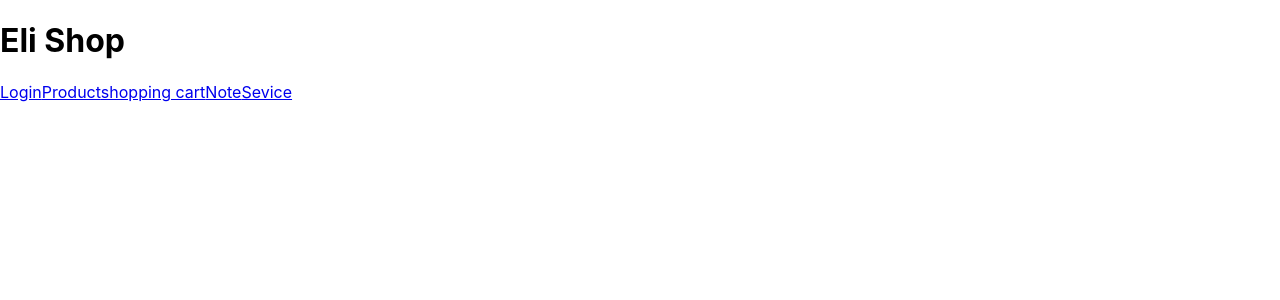
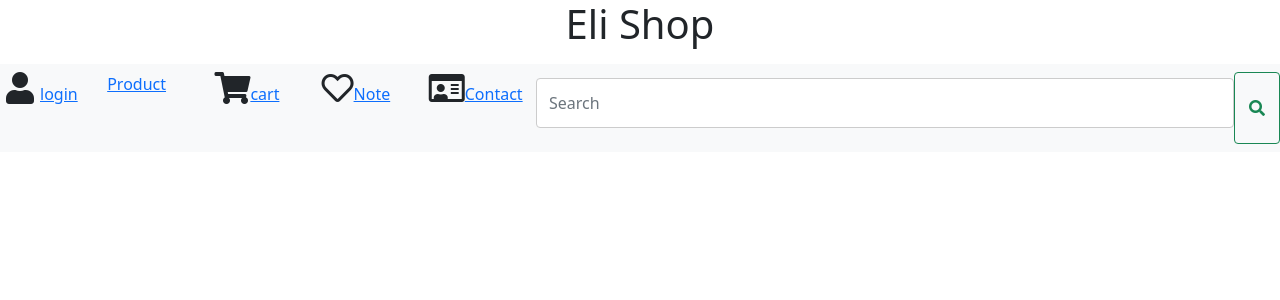
Before and after one commit to ElaheSmailpour/onlineshopping-frontend, a React (Create React App) app: page / in a window 1280 px wide. Shown: the top 300 px of the page. Built offline with nearby package versions, Linux system fonts and the light colour scheme.

Commit message:
contactform

```diff
--- a/package.json
+++ b/package.json
@@ -11,8 +11,10 @@
     "@testing-library/react": "^11.2.6",
     "@testing-library/user-event": "^12.8.3",
     "axios": "^0.21.1",
+    "bootstrap": "^5.0.0",
     "font-awesome": "^4.7.0",
     "react": "^17.0.2",
+    "react-bootstrap": "^1.5.2",
     "react-dom": "^17.0.2",
     "react-router-dom": "^5.2.0",
     "react-scripts": "4.0.3",
@@ -41,5 +43,8 @@
       "last 1 firefox version",
       "last 1 safari version"
     ]
+  },
+  "devDependencies": {
+    "@fortawesome/fontawesome-free": "^5.15.3"
   }
 }
--- a/src/App.js
+++ b/src/App.js
@@ -9,8 +9,10 @@ import Home from "./Pages/Home"
 import NotFound from "./Pages/NotFound"
 import Shoppingcart from "./Pages/Shoppingcart"
 import Note from "./Pages/Note"
-import Service from "./Pages/Service"
+import Contact from "./Pages/Contact"
+
 import ProductList from "./Pages/ProductList"
+import Signup from "./Pages/Signup"
 function App() {
 
   return (
@@ -26,7 +28,8 @@ function App() {
             <Route path="/shoppingcart"><Shoppingcart /></Route>
             <Route path='/product'><ProductList /></Route>
             <Route path='/note'><Note/></Route>
-            <Route path='/service'><Service/></Route>
+            <Route path="/signup"><Signup/></Route>
+            <Route path='/Contact'><Contact/></Route>
             <Route path='*'> <NotFound /> </Route>
           </Switch>
         </main>
--- /dev/null
+++ b/src/Pages/Contact.js
@@ -0,0 +1,21 @@
+import "./styles/contact.css"
+const Contact = () => {
+    return (
+        <div className="Contact">
+            <h1>Contact Form</h1>
+            <div className="container">
+                <form className="contact-form" action="#">
+                    <label> First Name:</label>
+                    <input type="text" id="fname" name="firstname" placeholder="Your name.." />
+                    <label> Last Name:</label>
+                    <input type="text" id="lname" name="lastname" placeholder="Your lastname.." />
+                    <label for="subject">Subject:</label>
+                    <textarea id="subject" name="subject" placeholder="Write something.." rows="4" cols="150"/>
+                    <input type="submit" value="Submit" />
+                </form>
+            </div>
+        </div>
+    )
+}
+
+export default Contact
--- a/src/Pages/Home.js
+++ b/src/Pages/Home.js
@@ -1,14 +1,50 @@
-import 'font-awesome/css/font-awesome.min.css';
+import 'bootstrap/dist/css/bootstrap.min.css';
+//import 'font-awesome/css/font-awesome.min.css'
+import '@fortawesome/fontawesome-free/css/all.min.css';
 import { Link } from "react-router-dom"
+import "./styles/home.css"
 const Home = () => {
     return (
         <div className="Home">
             <h1>Eli Shop</h1>
-            <Link to="/login">Login</Link>
-            <Link to="/product">Product</Link>
-            <Link to="/shoppingcart">shopping cart</Link>
-            <Link to="/note">Note</Link>
-            <Link to="/service">Sevice</Link>
+            <div className="navbar">
+                <nav className="navbar navbar-expand-lg navbar-light  bg-light">
+
+                    <div className="collapse navbar-collapse" id="navbarNavDropdown">
+                        <ul className="navbar-nav">
+                            <li className="nav-item active">
+
+  <i className="fa fa-fw fa-user fa-2x"></i>
+                                <Link to="/login">login</Link>
+                            </li>
+                            <li className="nav-item active">
+                                <Link to="/product">Product</Link>
+                            </li>
+                            <li className="nav-item active">
+                            <i className="fas fa-shopping-cart fa-2x"></i>
+                                <Link to="/shoppingcart">cart</Link>
+
+                            </li>
+                            <li className="nav-item active">
+                            <i className="far fa-heart fa-2x"></i>
+                                <Link to="/note">Note</Link>
+                            </li>
+                            <li className="nav-item active">
+                            <i className="far fa-id-card fa-2x"></i>
+                                <Link to="/Contact">Contact</Link>
+                            </li>
+
+                            <input className="form-control" type="text" placeholder="Search" />
+
+                            <button className="btn btn-outline-success my-2 my-sm-0">  <i className="fa fa-fw fa-search fa-5"></i> </button>
+
+                        </ul>
+
+                    </div>
+                </nav>
+            </div>
+
+
 
         </div>
     )
--- a/src/Pages/Login.js
+++ b/src/Pages/Login.js
@@ -1,8 +1,15 @@
-
+import {Link} from "react-router-dom"
 const Login = () => {
     return (
         <div className="Login">
             <h1>Login....</h1>
+            <label>Email:</label>
+            <input type="text" />
+            <label>Password:</label>
+            <input type="text" />
+            <button>Login</button>
+            <p>New User:Join Now!</p>
+            <button><Link to="/signup">signup</Link></button>
 
         </div>
     )
--- a/src/Pages/Service.js
+++ /dev/null
@@ -1,11 +0,0 @@
-
-const Service = () => {
-    return (
-        <div className="Service">
-            <h1>Service....</h1>
-
-        </div>
-    )
-}
-
-export default Service
--- /dev/null
+++ b/src/Pages/Signup.js
@@ -0,0 +1,33 @@
+import './styles/signup.css'
+const Signup = () => {
+    return (
+        <div className="Signup">
+            <form className="gender">
+            <label for="gender">Gender:</label>
+            <br></br>
+                <input type="radio" id="male" name="gender" value="male" />
+                <label for="male">Male</label>
+                <input type="radio" id="female" name="gender" value="female" />
+                <label for="female">Female</label>
+                <input type="radio" id="other" name="gender" value="other" />
+                <label for="other">Other</label>
+                <div className="register">
+                <label for="name">Name:</label>
+                <input type="text" id="name" name="name" />
+
+                <label for="password">password:</label>
+                <input type="text" id="password" name="password" />
+
+                <label for="password"> Repeat Password:</label>
+                <input type="text" id="password" name="password" />
+                <label for="email">Email:</label>
+                <input type="text" id="email" name="email" />
+                </div>
+                <button>Regestrieren</button>
+
+            </form>
+        </div>
+    )
+}
+
+export default Signup
--- /dev/null
+++ b/src/Pages/styles/contact.css
@@ -0,0 +1,28 @@
+h1{
+    text-align: center;
+}
+.container {
+    border-radius: 5px;
+    background-color: #f2f2f2;
+    padding: 20px;
+    background-color: rgb(204, 223, 223);
+  }
+
+input[type=text], select, textarea {
+    width: 100%;
+    padding: 12px;
+    border: 1px solid #ccc;
+    border-radius: 4px;
+    box-sizing: border-box;
+    margin-top: 6px;
+    margin-bottom: 16px;
+    resize: vertical;
+  }
+input[type=submit] {
+    background-color: #04AA6D;
+    color: white;
+    padding: 12px 20px;
+    border: none;
+    border-radius: 4px;
+    cursor: pointer;
+  }
--- /dev/null
+++ b/src/Pages/styles/home.css
@@ -0,0 +1,7 @@
+li {
+    display: block;
+    width: 200px;
+  }
+  .homeicon{
+      background-color: rgb(209, 49, 49);
+  }
--- /dev/null
+++ b/src/Pages/styles/signup.css
@@ -0,0 +1,5 @@
+.register{
+display: flex;
+flex-direction: column;
+justify-content: space-around;
+}
```
Also changed, not shown: 1 other file (tests, documents, lock files or other folders).
